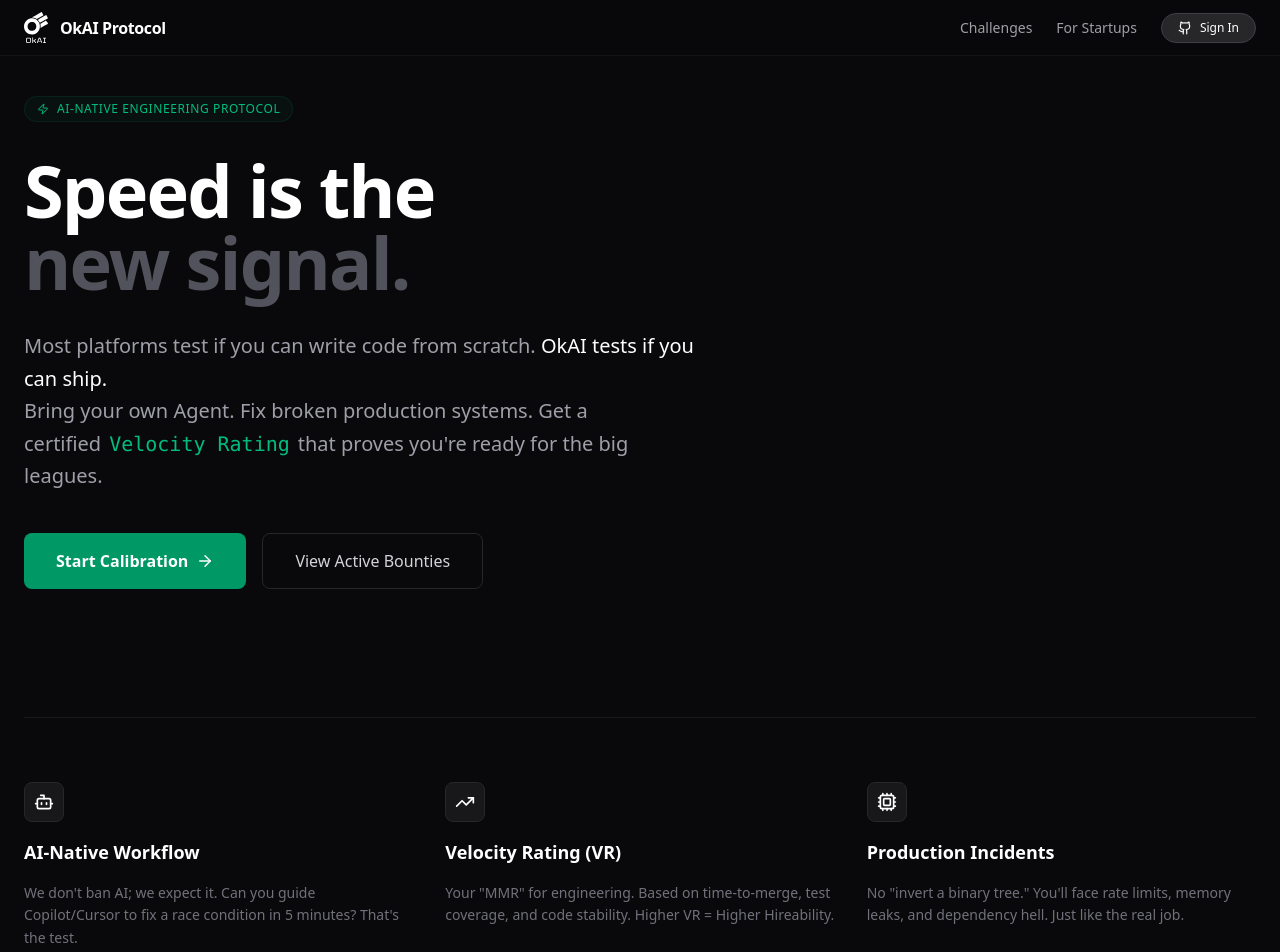
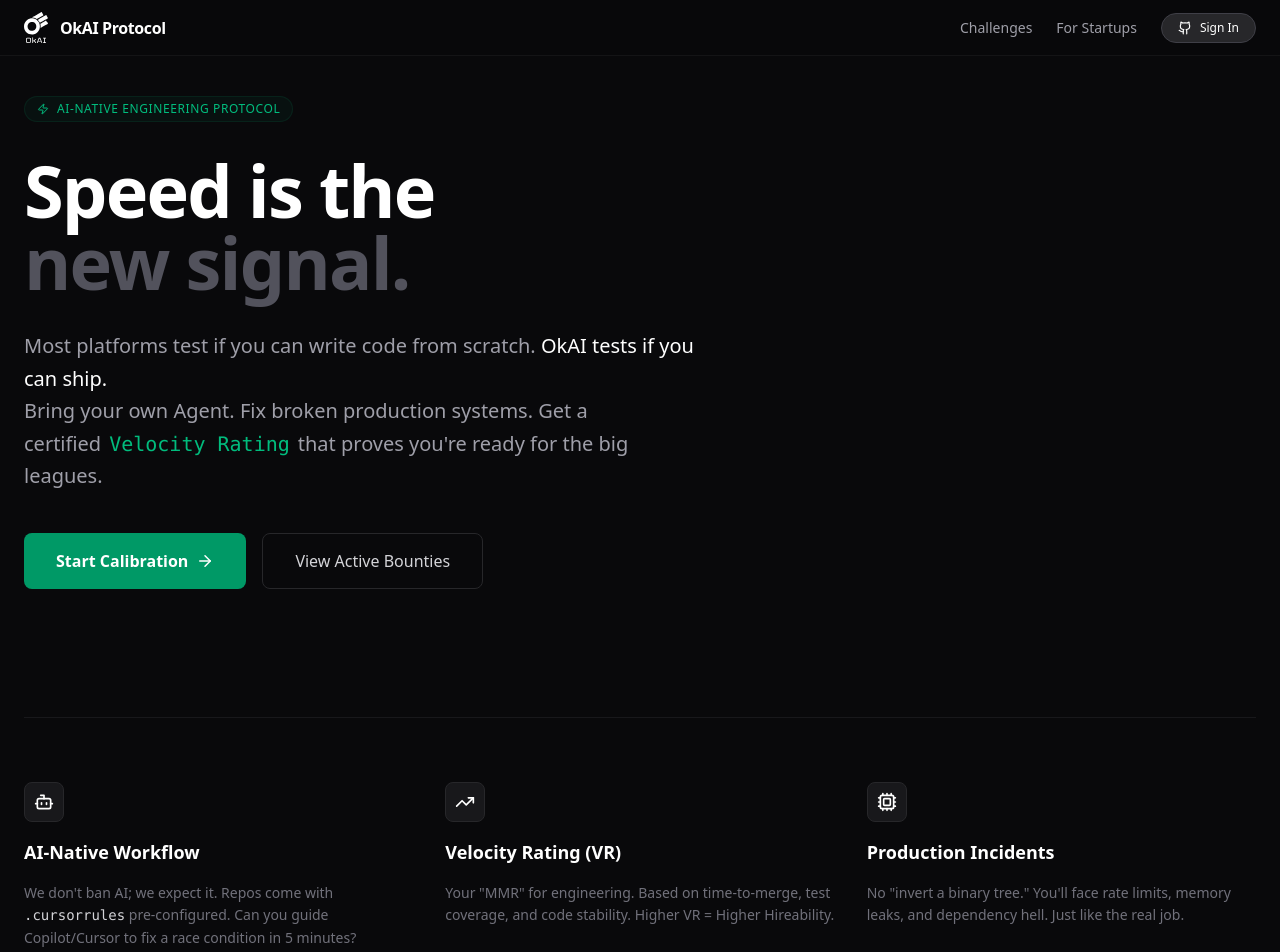
Before and after one commit to Maapel/okai-platform, a Next.js app: page / in a window 1280 px wide. Shown: the top 952 px of the page. Built offline with nearby package versions, Linux system fonts and the light colour scheme; no server answers; the database is empty.

Commit message:
AI-native positioning: explicit .cursorrules mention, AI-workflow optimization as core skill

```diff
--- a/app/page.tsx
+++ b/app/page.tsx
@@ -72,7 +72,7 @@
             </div>
             <h3 className="text-lg font-bold text-white">AI-Native Workflow</h3>
             <p className="text-sm text-zinc-500 leading-relaxed">
-              We don't ban AI; we expect it. Can you guide Copilot/Cursor to fix a race condition in 5 minutes? That's the test.
+              We don't ban AI; we expect it. Repos come with <code className="text-zinc-300">.cursorrules</code> pre-configured. Can you guide Copilot/Cursor to fix a race condition in 5 minutes?
             </p>
           </div>
 
```
